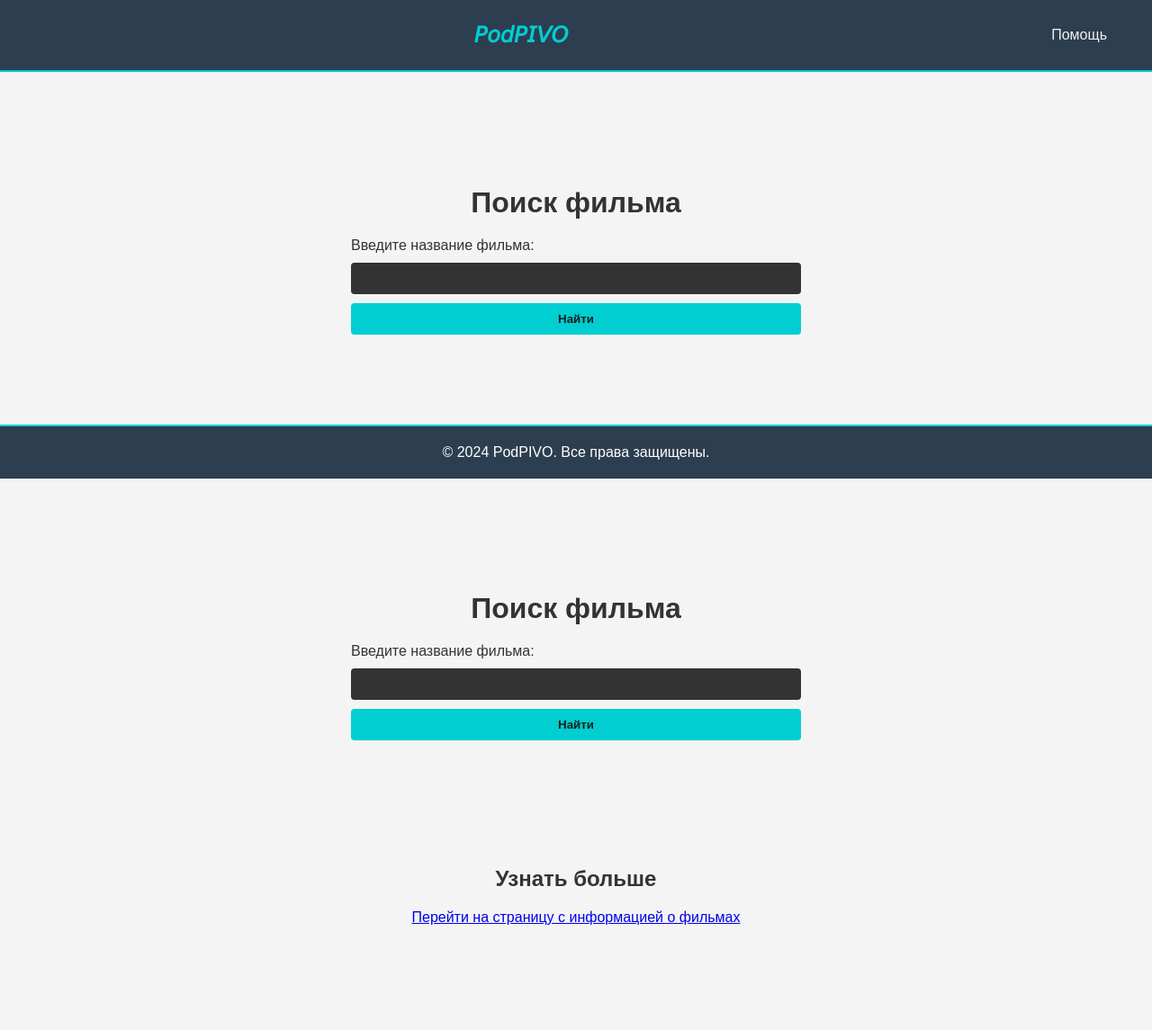
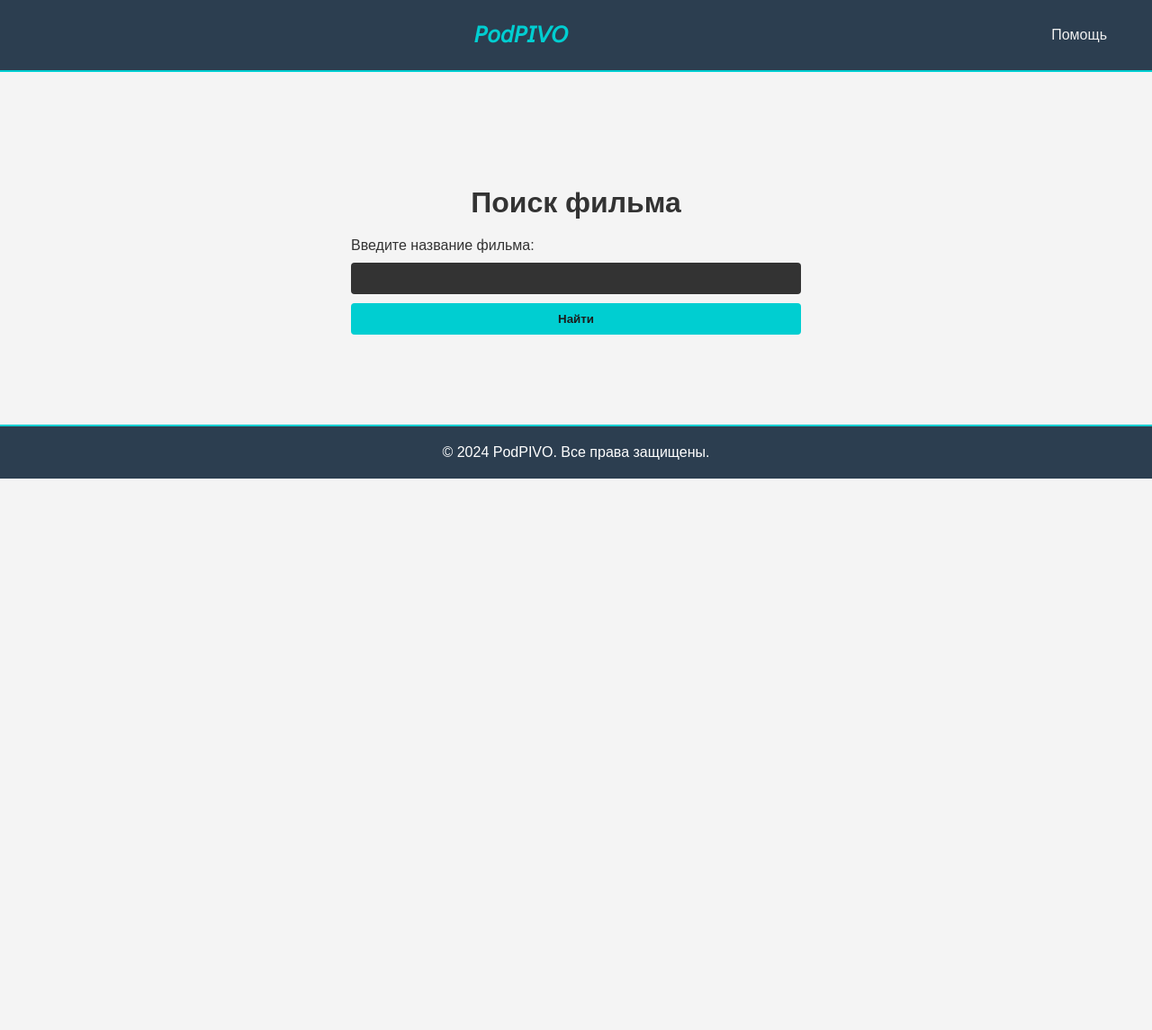
Before and after one commit to Hengras-off/GGLIKE, a plain HTML site: page index.html in a window 1280 px wide. Shown: the whole page at 90% size. After the commit the page ends 800 px from the top, so only its background shows below. Drawn offline with Linux system fonts and the light colour scheme.

Commit message:
index.html

```diff
--- a/index.html
+++ b/index.html
@@ -32,20 +32,3 @@
     </footer>
 </body>
 </html>
-<main>
-    <!-- Форма для поиска фильма по названию -->
-    <section id="search-form" class="section">
-        <h1>Поиск фильма</h1>
-        <form id="search-film-form" action="player.html" method="GET">
-            <label for="movie-title">Введите название фильма:</label>
-            <input type="text" id="movie-title" name="movie-title" required>
-            <button type="submit">Найти</button>
-        </form>
-    </section>
-
-    <!-- Ссылка на информацию -->
-    <section id="info-link" class="section">
-        <h2>Узнать больше</h2>
-        <p><a href="info.html">Перейти на страницу с информацией о фильмах</a></p>
-    </section>
-</main>
```
